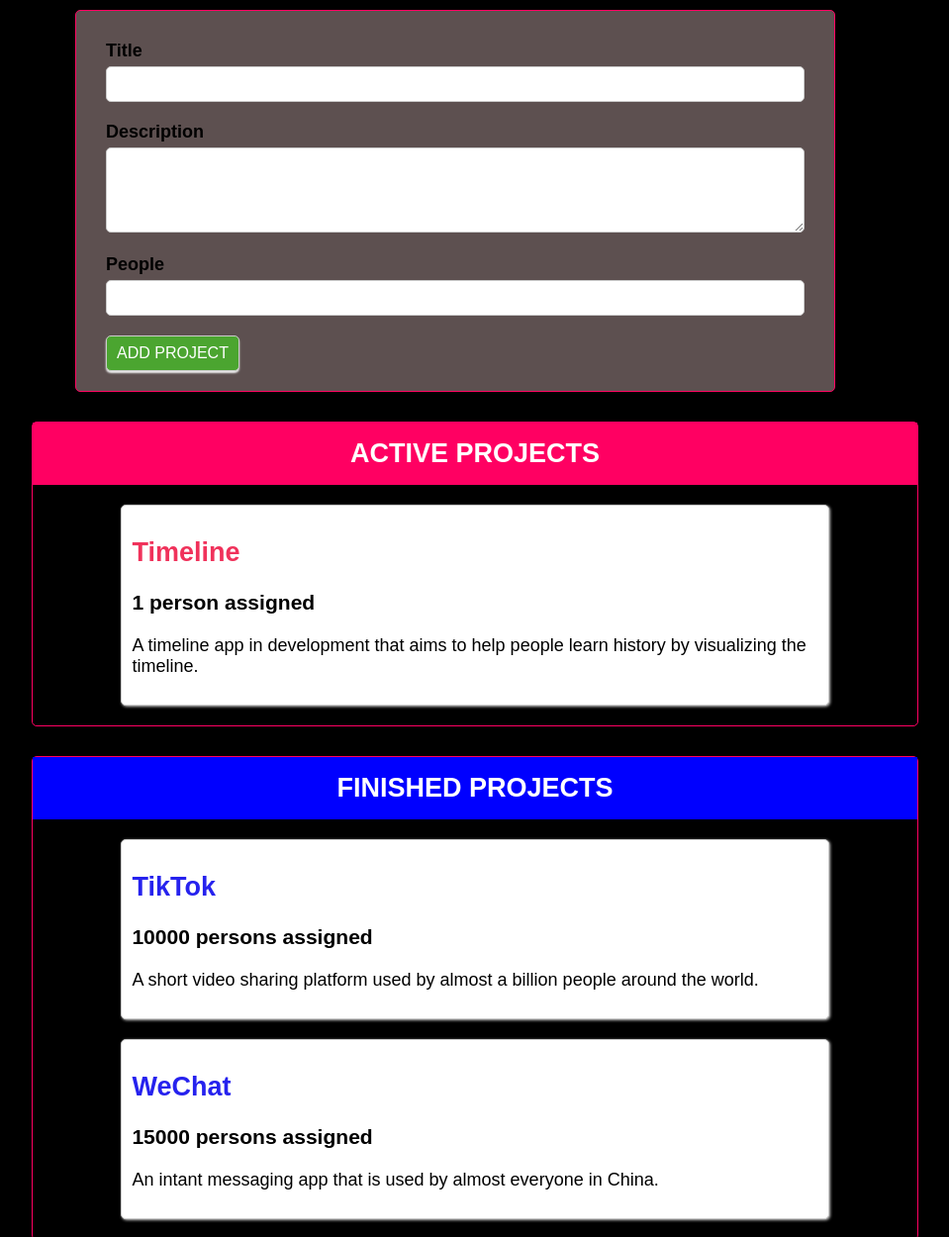
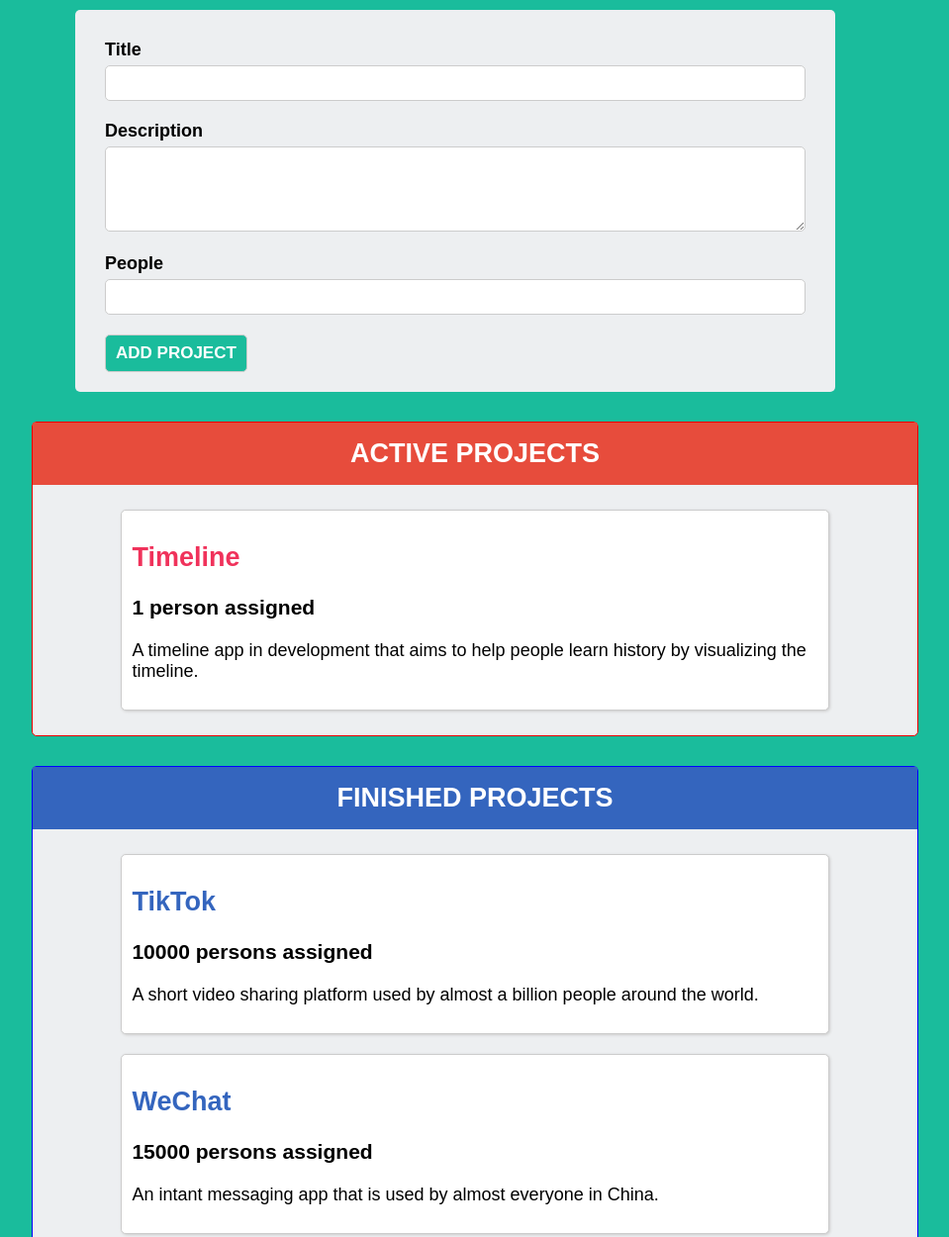
Before and after one commit to uujx/typescript-learning, a plain HTML site: page 2-drag-and-drop/index.html in a window 1280 px wide. Shown: the top 1250 px of the page at 99% size, without its empty margins (190-1149 px from the left). Drawn offline with Linux system fonts and the light colour scheme.

Commit message:
update: color scheme and layout

```diff
--- a/2-drag-and-drop/src/app.css
+++ b/2-drag-and-drop/src/app.css
@@ -6,7 +6,7 @@
   margin: 0;
   padding: 0;
   font-family: Arial, Helvetica, sans-serif;
-  background-color: black;
+  background-color: #1ABC9C;
 }
 
 *,
@@ -51,8 +51,9 @@
 }
 
 button {
-  background-color: rgb(75, 165, 48);
-  font-size: 1.6rem;
+  background-color: #1ABC9C;
+  font-size: 1.7rem;
+  font-weight: 600;
   color: white;
   padding: 8px 10px;
   outline: none;
@@ -64,13 +65,21 @@
 }
 
 .projects {
-  border: 1px solid #ff0062;
+  border-radius: 5px;
   margin: 3rem;
   width: 70%;
   position: relative;
   left: 50%;
   transform: translateX(-50%);
-  border-radius: 5px;
+  background-color: #EDEFF1;
+}
+
+#active-projects {
+  border: 1px solid red;
+}
+
+#finished-projects {
+  border: 1px solid blue;
 }
 
 .projects header {
@@ -86,11 +95,11 @@
 }
 
 #active-projects header {
-  background-color: #ff0062;
+  background-color: #E74C3C;
 }
 
 #finished-projects header {
-  background-color: blue;
+  background-color: rgb(52, 101, 190);
 
 }
 
@@ -99,7 +108,7 @@
 }
 
 #finished-projects .droppable {
-  background: #d6e1ff;
+  background: #ccdaff;
 }
 
 #user-input {
@@ -109,15 +118,14 @@
   transform: translateX(-50%);
   margin: 1rem;
   padding: 1rem;
-  border: 1px solid #ff0062;
-  background: #5d5050;
+  background: #EDEFF1;
   border-radius: 5px;
 }
 
 ul {
   list-style: none;
   font-size: 1.8rem;
-  padding: 0 10%;
+  padding: 5px 10%;
   margin: 0;
 }
 
@@ -140,5 +148,5 @@
 }
 
 #finished-projects li h2 {
-  color: rgb(38, 34, 238);
+  color: rgb(52, 101, 190)
 }
```
